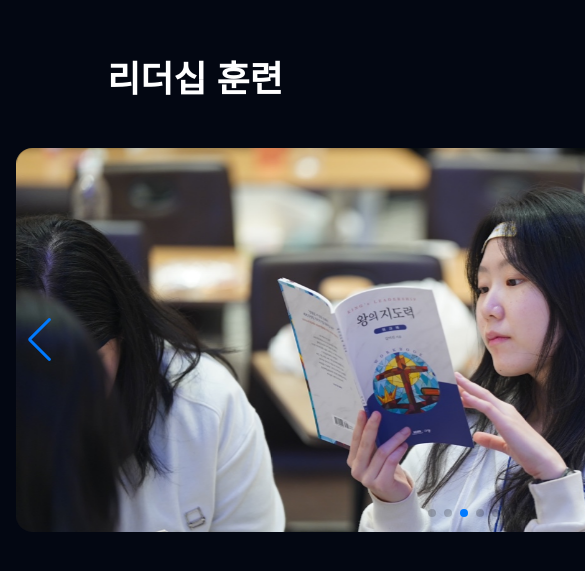
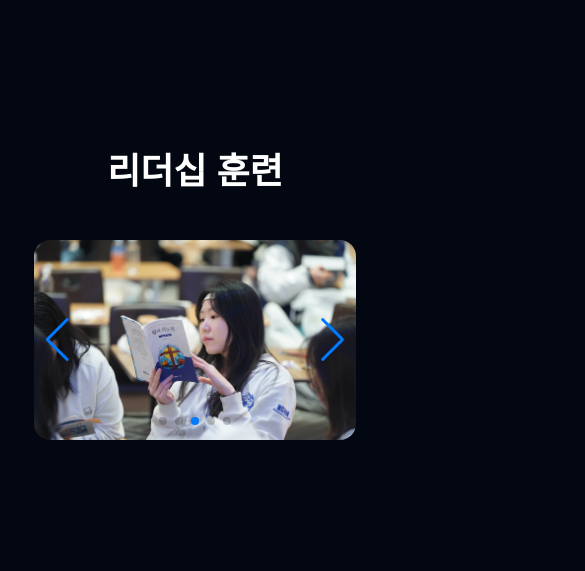
Before and after one commit to Minseok-S/cherryClub, a Next.js app: page / in a window 390 px wide. Shown: the part 1409-1980 px from the top of the page, 585 px wide, since content can reach past the window. Built offline with nearby package versions, Linux system fonts and the light colour scheme.

Commit message:
[Fix] 이미지 오류 수정

```diff
--- a/app/page.tsx
+++ b/app/page.tsx
@@ -9,6 +9,7 @@ import "swiper/swiper-bundle.css";
 import "swiper/css/pagination";
 import "swiper/css/navigation";
 import { regionData } from "@/src/entities/campus";
+import Image from "next/image";
 
 gsap.registerPlugin(ScrollTrigger);
 
@@ -16,6 +17,8 @@ export default function Home() {
   const mapRef = useRef(null);
   const modalRef = useRef<HTMLDivElement>(null);
   const [selectedRegion, setSelectedRegion] = useState<string | null>(null);
+  const sections = ["campus", "training"]; // 섹션 ID 배열 추가
+  const [currentSectionIndex, setCurrentSectionIndex] = useState(-1); // 현재 섹션 인덱스 상태 추가
 
   const text =
     "체리 동아리는 '체인저 리더십(Changer Leadership) 동아리'의 준말로, 성경적 리더십 훈련을 통해 나를 변화시키고, 내가 속한 사회의 각 영역을 변화시키는 동아리입니다!";
@@ -145,16 +148,32 @@ export default function Home() {
     }
   };
 
+  const scrollToNextSection = () => {
+    const nextIndex = currentSectionIndex + 1;
+    if (nextIndex >= sections.length) {
+      // 마지막 섹션이면 맨 위로 스크롤
+      window.scrollTo({ top: 0, behavior: "smooth" });
+      setCurrentSectionIndex(-1);
+    } else {
+      // 다음 섹션으로 스크롤
+      const nextSection = document.getElementById(sections[nextIndex]);
+      if (nextSection) {
+        nextSection.scrollIntoView({ behavior: "smooth", block: "center" });
+        setCurrentSectionIndex(nextIndex);
+      }
+    }
+  };
+
   return (
     <div className="min-h-[200vh] relative">
       {/* 스크롤 유도 */}
       <div className="fixed bottom-8 left-1/2 -translate-x-1/2 z-10">
         <div
-          className="scroll-indicator animate-bounce"
-          onClick={() => window.scrollTo({ top: 0, behavior: "smooth" })}
+          className="scroll-indicator animate-bounce cursor-pointer"
+          onClick={scrollToNextSection}
         >
           <svg
-            className="h-8 md:h-12 text-red-500 cursor-pointer"
+            className="h-8 md:h-12 text-red-500"
             fill="none"
             stroke="currentColor"
             viewBox="0 0 24 24"
@@ -173,9 +192,11 @@ export default function Home() {
         <div className="container mx-auto px-4 py-4 flex justify-between items-center">
           {/* 로고 및 메뉴 그룹 */}
           <div className="flex items-center space-x-8">
-            <img
+            <Image
               src="/logo.png"
               alt="Cherry Club Logo"
+              width={80}
+              height={80}
               className="h-8 md:h-20 w-auto cursor-pointer"
               onClick={() => window.scrollTo({ top: 0, behavior: "smooth" })}
             />
@@ -461,52 +482,56 @@ export default function Home() {
           }}
           navigation={true}
           modules={[Autoplay, Pagination, Navigation]}
-          className="max-w-4xl mx-auto"
+          className="w-[90%] md:w-[800px] mx-auto"
           breakpoints={{
             640: {
               slidesPerView: 1,
             },
-            // 768: {
-            //   slidesPerView: 2,
-            // },
-            // 1024: {
-            //   slidesPerView: 1,
-            // },
           }}
         >
           <SwiperSlide>
-            <img
+            <Image
               src="/training1.jpeg"
               alt="리더십 훈련 1"
-              className="rounded-2xl object-cover h-96 w-full"
+              width={1200}
+              height={600}
+              className="rounded-2xl object-cover h-[200px] md:h-[400px] w-full"
             />
           </SwiperSlide>
           <SwiperSlide>
-            <img
+            <Image
               src="/training2.jpeg"
               alt="리더십 훈련 2"
-              className="rounded-2xl object-cover h-96 w-full"
+              width={1200}
+              height={600}
+              className="rounded-2xl object-cover h-[200px] md:h-[400px] w-full"
             />
           </SwiperSlide>
           <SwiperSlide>
-            <img
+            <Image
               src="/training3.jpeg"
               alt="리더십 훈련 3"
-              className="rounded-2xl object-cover h-96 w-full"
+              width={1200}
+              height={600}
+              className="rounded-2xl object-cover h-[200px] md:h-[400px] w-full"
             />
           </SwiperSlide>
           <SwiperSlide>
-            <img
+            <Image
               src="/training4.jpeg"
               alt="리더십 훈련 3"
-              className="rounded-2xl object-cover h-96 w-full"
+              width={1200}
+              height={600}
+              className="rounded-2xl object-cover h-[200px] md:h-[400px] w-full"
             />
           </SwiperSlide>
           <SwiperSlide>
-            <img
+            <Image
               src="/training5.jpeg"
               alt="리더십 훈련 3"
-              className="rounded-2xl object-cover h-96 w-full"
+              width={1200}
+              height={600}
+              className="rounded-2xl object-cover h-[200px] md:h-[400px] w-full"
             />
           </SwiperSlide>
         </Swiper>
```
